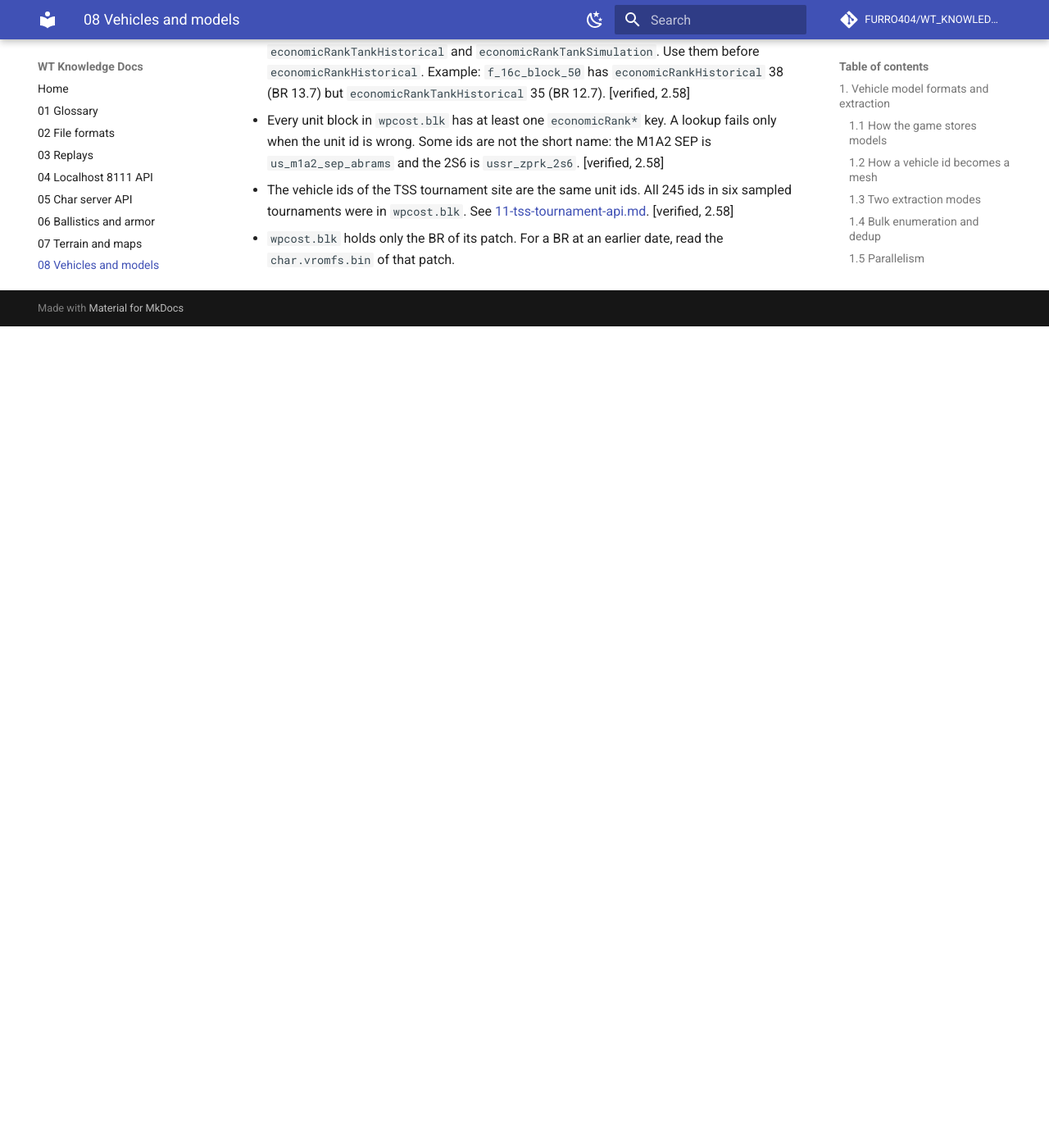
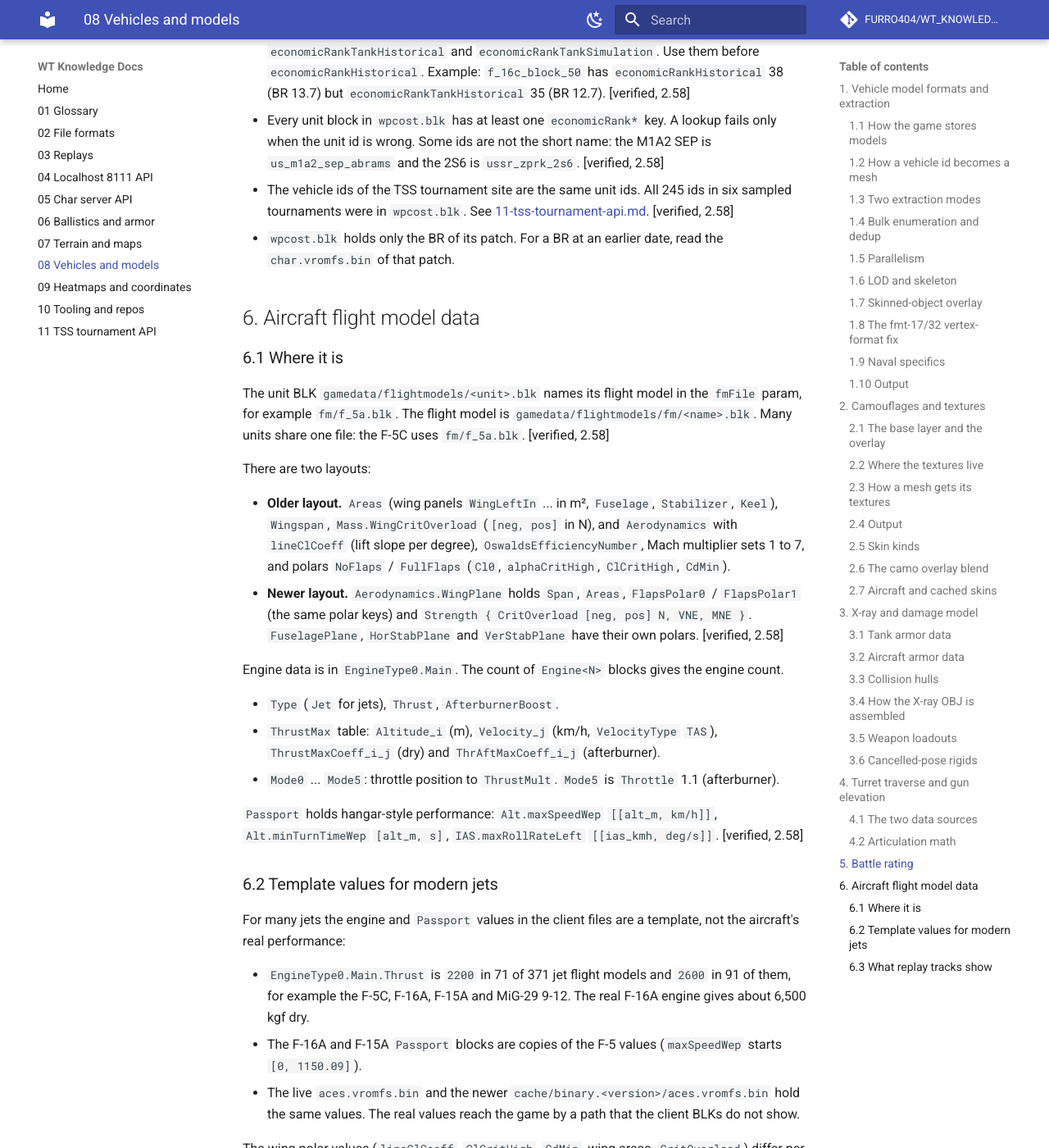
Before and after one commit to FURRO404/WT_KNOWLEDGE_DOCS, an MkDocs documentation site: the page built from docs/08-vehicles-and-models.md, in a window 1280 px wide and 1400 px high, scrolled down 11470 px. Shown: the whole window at 82% size. Built offline with MkDocs 1.6.1 and Material for MkDocs 9.7.7, drawn with Linux system fonts in a browser that asks for light colours; comment, search, counter and statistics services are not loaded; before the commit the page ends 11868 px from its top, so only the background shows below that; some of the changed text lies outside the part shown.

Commit message:
Add aircraft flight model data: layouts, template values, replay observations

```diff
--- a/docs/08-vehicles-and-models.md
+++ b/docs/08-vehicles-and-models.md
@@ -510,3 +510,73 @@
   [11-tss-tournament-api.md](11-tss-tournament-api.md). [verified, 2.58]
 - `wpcost.blk` holds only the BR of its patch. For a BR at an earlier date, read
   the `char.vromfs.bin` of that patch.
+
+## 6. Aircraft flight model data
+
+### 6.1 Where it is
+
+The unit BLK `gamedata/flightmodels/<unit>.blk` names its flight model in the
+`fmFile` param, for example `fm/f_5a.blk`. The flight model is
+`gamedata/flightmodels/fm/<name>.blk`. Many units share one file: the F-5C
+uses `fm/f_5a.blk`. [verified, 2.58]
+
+There are two layouts:
+
+- **Older layout.** `Areas` (wing panels `WingLeftIn` ... in m², `Fuselage`,
+  `Stabilizer`, `Keel`), `Wingspan`, `Mass.WingCritOverload` (`[neg, pos]` in
+  N), and `Aerodynamics` with `lineClCoeff` (lift slope per degree),
+  `OswaldsEfficiencyNumber`, Mach multiplier sets 1 to 7, and polars
+  `NoFlaps` / `FullFlaps` (`Cl0`, `alphaCritHigh`, `ClCritHigh`, `CdMin`).
+- **Newer layout.** `Aerodynamics.WingPlane` holds `Span`, `Areas`,
+  `FlapsPolar0` / `FlapsPolar1` (the same polar keys) and
+  `Strength { CritOverload [neg, pos] N, VNE, MNE }`. `FuselagePlane`,
+  `HorStabPlane` and `VerStabPlane` have their own polars.
+  [verified, 2.58]
+
+Engine data is in `EngineType0.Main`. The count of `Engine<N>` blocks gives the
+engine count.
+
+- `Type` (`Jet` for jets), `Thrust`, `AfterburnerBoost`.
+- `ThrustMax` table: `Altitude_i` (m), `Velocity_j` (km/h, `VelocityType`
+  `TAS`), `ThrustMaxCoeff_i_j` (dry) and `ThrAftMaxCoeff_i_j` (afterburner).
+- `Mode0` ... `Mode5`: throttle position to `ThrustMult`. `Mode5` is
+  `Throttle` 1.1 (afterburner).
+
+`Passport` holds hangar-style performance: `Alt.maxSpeedWep` `[[alt_m, km/h]]`,
+`Alt.minTurnTimeWep` `[alt_m, s]`, `IAS.maxRollRateLeft` `[[ias_kmh, deg/s]]`.
+[verified, 2.58]
+
+### 6.2 Template values for modern jets
+
+For many jets the engine and `Passport` values in the client files are a
+template, not the aircraft's real performance:
+
+- `EngineType0.Main.Thrust` is `2200` in 71 of 371 jet flight models and
+  `2600` in 91 of them, for example the F-5C, F-16A, F-15A and MiG-29 9-12.
+  The real F-16A engine gives about 6,500 kgf dry.
+- The F-16A and F-15A `Passport` blocks are copies of the F-5 values
+  (`maxSpeedWep` starts `[0, 1150.09]`).
+- The live `aces.vromfs.bin` and the newer
+  `cache/binary.<version>/aces.vromfs.bin` hold the same values. The real
+  values reach the game by a path that the client BLKs do not show.
+
+The wing polar values (`lineClCoeff`, `ClCritHigh`, `CdMin`, wing areas,
+`CritOverload`) differ per jet and look real. [verified, 2.58 and 2.59]
+
+`gamedata/flightmodels/performance/<unit>.blk` (663 files) gives `altSpecs`
+per 1,000 m (`maxSpeed`, `optSpeed`, `maxClimb`) for props and early jets
+only. [verified, 2.58]
+
+For real performance, use the 8111 API in a test drive (see
+[04](04-localhost-8111-api.md)), or fit from replay tracks.
+
+### 6.3 What replay tracks show
+
+Aircraft positions in replays sample at about 4 Hz (about 250 ms). A local
+quadratic fit over ±0.8 s gives usable velocity and acceleration. In TSS
+realistic and simulator air duels (jets, under about 3 km altitude) the load
+factor normal to the flight path has a median of about 4 G and a 97th
+percentile of about 10 G. The distribution does not change with a wider fit
+window (±1.75 s), so the high values are real pulls, not noise. Top jets
+(F-15A, F-16A) show turn rates of 26 to 28 deg/s at the 90th percentile.
+[verified, 2026-10 data]
```
Also changed, not shown: docs/index.md (+1 -1 lines).
